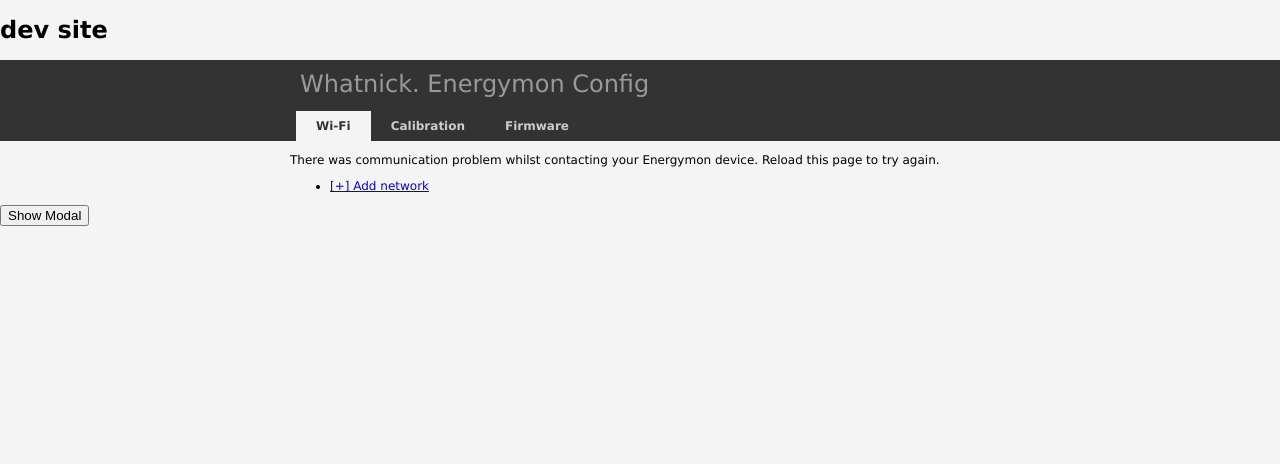
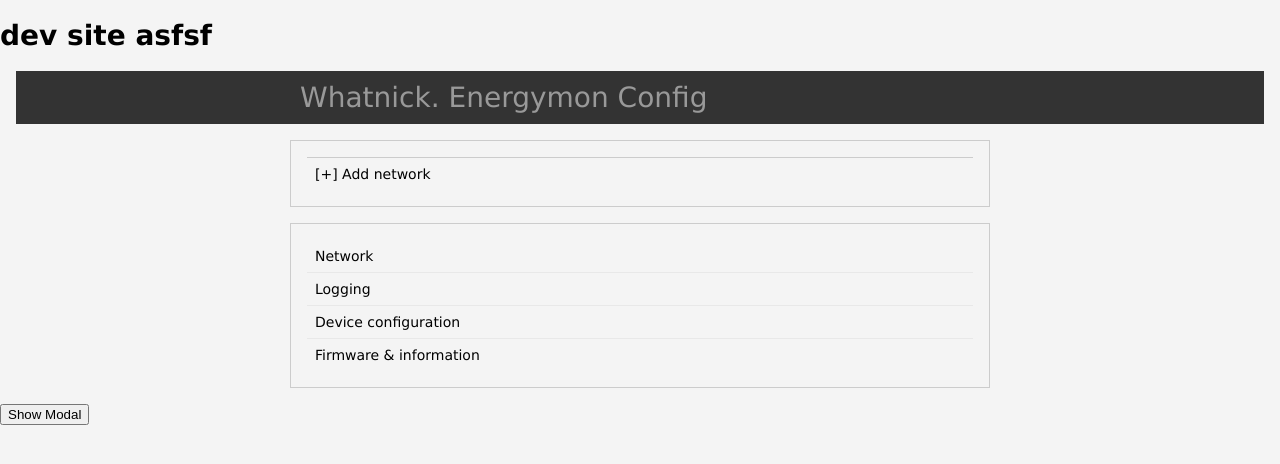
Before and after one commit to j0ono0/energymon-web-interface, a website: page src/index.html in a window 1280 px wide. Drawn offline with Linux system fonts and the light colour scheme; no server answers.

Commit message:
Create navlist component

```diff
--- a/src/index.html
+++ b/src/index.html
@@ -9,28 +9,36 @@
         <title>Whatnick: Energy Monitor</title>
     </head>
 	<body>
-    <h1>dev site</h1>
+    <h1>dev site asfsf</h1>
         <div id="application">
             <div class="banner pagesection">
                 <h1 class="banner__title">Whatnick. Energymon Config</h1>
-                <tabs
-                    :tabs = [{name:"Wi-Fi",uid:"#wifi"},{name:"Calibration",uid:"#calibration"},{name:"Firmware",uid:"#firmware"}]
-                ></tabs>
             </div>
             <div class="pagesection">
-                <wifi-list></wifi-list>
+                <div class="component">
+                    <wifi-list></wifi-list>
+                </div>
+            </div>
+
+            <div class="pagesection">
+                <div class="component">
+                    <navlist
+                        :items = sitesections
+                        content_key = "heading"
+                    ></navlist>
+                </div>
             </div>
 
             <button id="show-modal" @click="showModal = true">Show Modal</button>
               <!-- use the modal component, pass in the prop -->
               <modal v-if="showModal" @close="showModal = false">
-
         </div>
 
         <script  type="text/javascript" src="vendor/vue_development.js"></script>
         <script  type="text/javascript" src="scripts/components/modal.js"></script>
         <script  type="text/javascript" src="scripts/components/wifi-list.js"></script>
         <script  type="text/javascript" src="scripts/components/tabs.js"></script>
+        <script  type="text/javascript" src="scripts/components/navlist.js"></script>
         <script  type="text/javascript" src="scripts/vue_app.js"></script>
         <!-- <script  type="text/javascript" src="scripts.min.js"></script> -->
 	</body>
--- /dev/null
+++ b/src/scripts/components/navlist.js
@@ -0,0 +1,37 @@
+
+Vue.component('navlist-item',{
+    props:{
+        content: [String, Number],
+        href: [String]
+    },
+    template:`
+        <li>
+            <a :href="href">{{ content }}</a>
+        </li>
+    `
+});
+
+
+
+Vue.component('navlist',{
+    props: {
+        items: Array,
+        content_key: String
+    },
+    methods:{
+        getContent: function(item){
+            console.log(item);
+            return item[this.content_key];
+        }
+    },
+    template:`
+        <ul class="navlist">
+            <navlist-item
+                v-for = "item in items"
+                :key="item.id"
+                :content = "getContent(item)"
+                href = "#"
+            ></navlist-item>
+        </ul>
+    `
+});
--- a/src/scripts/components/wifi-list.js
+++ b/src/scripts/components/wifi-list.js
@@ -29,16 +29,18 @@
     },
     template:`
         <div class="wifilist">
-            <p v-if="message != null">{{ message }}</p>
-            <ul>
-                <li v-for="network in availableWiFi">
-                    <a href="#">{{ network.name }} ({{ network.strength }})</a>
-                </li>
 
+            <navlist
+                :items = this.availableWiFi
+                content_key = "name"
+            ></navlist>
+
+            <ul class="navlist">
                 <li>
                     <a href="#">[+] Add network</a>
                 </li>
             </ul>
+
         </div>
     `
 });
--- a/src/scripts/vue_app.js
+++ b/src/scripts/vue_app.js
@@ -14,6 +14,32 @@
     data: {
         message: 'Replace this message!',
         showModal: false,
+        sitesections:[
+            {
+                "heading":"Network"
+            },{
+                "heading":"Logging"
+            },{
+                "heading":"Device configuration"
+            },{
+                "heading":"Firmware & information"
+            }
+        ],
+        remembered_networks:[
+            {
+                "name":"TelstraE2C8",
+                "password": "********",
+                "connected":true
+            }, {
+                "name":"Hal-North",
+                "password": "********",
+                "connected":false
+            }, {
+                "name":"black-ops_hidden",
+                "password": "*************",
+                "connected":false
+            }
+        ]
     },
     methods:{
 
--- a/src/styles/scss/SASS_manifest.scss
+++ b/src/styles/scss/SASS_manifest.scss
@@ -12,6 +12,7 @@
 @import "banner";
 @import "buttons";
 @import "modal";
+@import "navlist";
 
 
 @import "temp";
--- a/src/styles/scss/_layout.scss
+++ b/src/styles/scss/_layout.scss
@@ -2,13 +2,19 @@
     margin: 0;
     background: #f4f4f4;
     font-family: verdana,arial,sans-serif;
-    font-size: 12px;
+    font-size: 14px;
 }
 
 .pagesection{
     overflow: hidden;
+    margin: $u;
 }
 .pagesection > *{
     margin: auto;
     max-width: 700px;
 }
+
+.component{
+    border: 1px solid $grey_lt;
+    padding: $u;
+}
--- /dev/null
+++ b/src/styles/scss/_navlist.scss
@@ -0,0 +1,23 @@
+.navlist{
+
+    list-style: none;
+    margin: 0;
+    padding:0;
+
+    li + li{
+        border-top: 1px solid $grey_xlt;
+    }
+    a{
+        color: #000;
+        display: block;
+        padding: $u_sm;
+        text-decoration: none;
+    }
+    a:hover{
+        background: $blue_xlt;
+    }
+}
+
+.navlist + .navlist{
+    border-top: 1px solid $grey_lt;
+}
--- a/src/styles/scss/variables.scss
+++ b/src/styles/scss/variables.scss
@@ -1,7 +1,11 @@
 
 /* Common measurement units (u_ prefix) */;
 $u: 16px;
+$u_sm: $u/2;
 
 /* colour palette */
 $grey_xdk: #1a1a1a;
 $grey_lt: #ccc;
+$grey_xlt: #e8e8e8;
+
+$blue_xlt: #e4e7ed;
```
Also changed, not shown: src/styles/styles.css, 1 other file.
